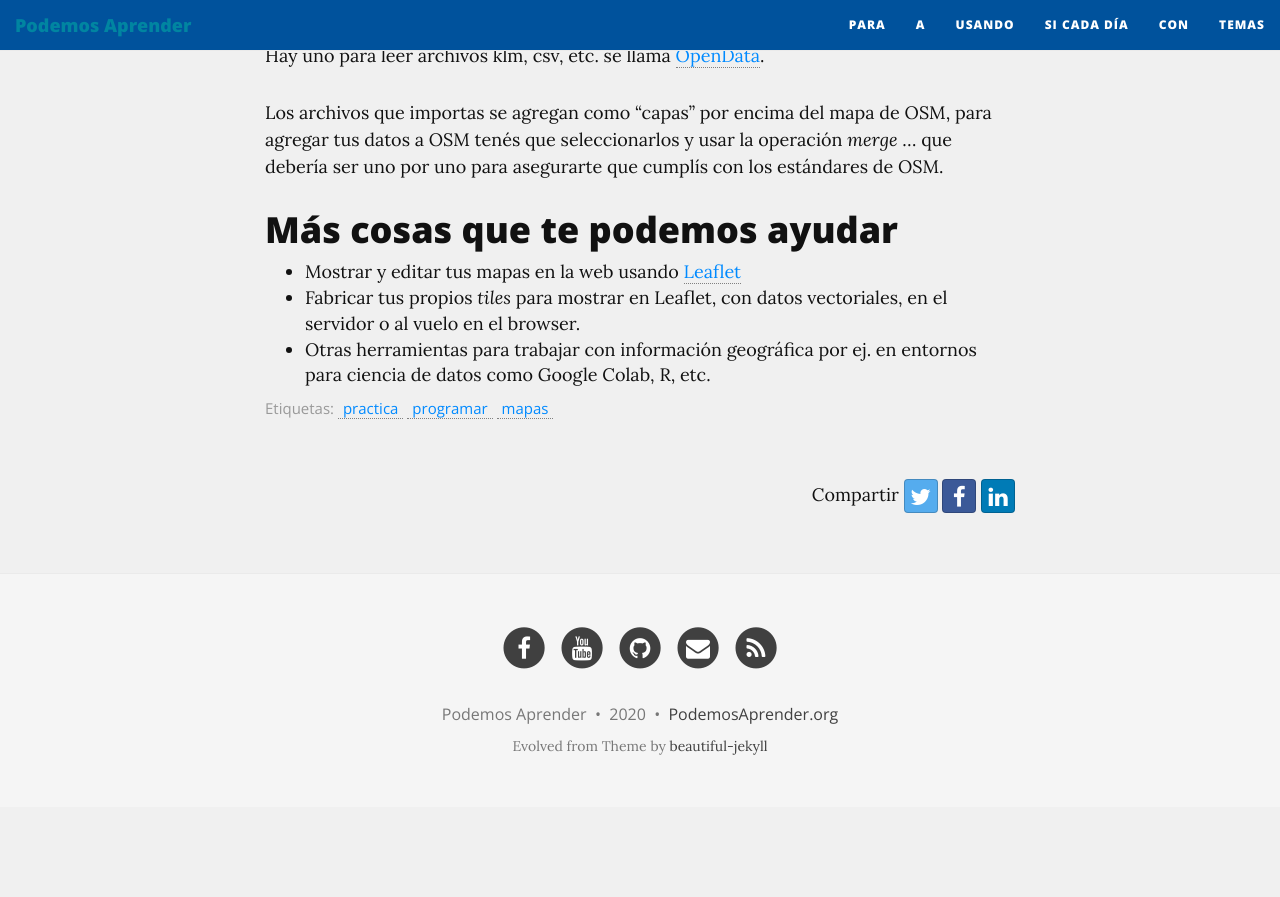
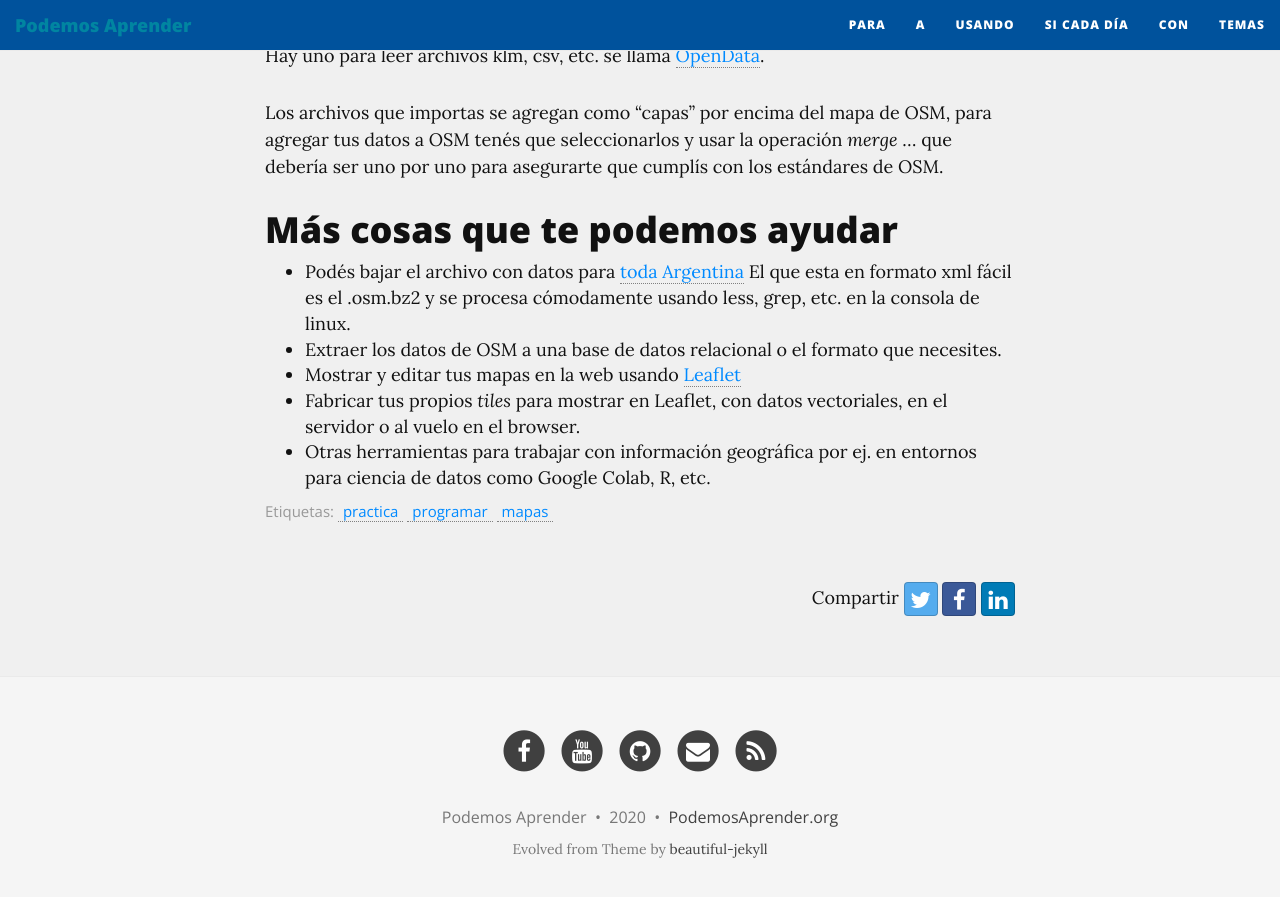
Before and after one commit to podemosaprender/podemosaprender.github.io, a Jekyll site: the page built from _contenidos/50programar/uso-mapas/usando-mapas-vectoriales-como-openstreetmap.md, in a window 1280 px wide and 900 px high, scrolled down 3731 px. Shown: the top 897 px of the window. Built offline with Jekyll 4.4.1, drawn with Linux system fonts in a browser that asks for light colours; nearby versions of some CDN libraries; before the commit the page ends 4538 px from its top, so only the background shows below that.

Commit message:
OK: link para bajar xml osm entero

```diff
--- a/_contenidos/50programar/uso-mapas/usando-mapas-vectoriales-como-openstreetmap.md
+++ b/_contenidos/50programar/uso-mapas/usando-mapas-vectoriales-como-openstreetmap.md
@@ -107,6 +107,8 @@ Los archivos que importas se agregan como "capas" por encima del mapa de OSM, pa
 
 # Más cosas que te podemos ayudar
 
+* Podés bajar el archivo con datos para [toda Argentina](https://download.geofabrik.de/south-america/argentina.html) El que esta en formato xml fácil es el .osm.bz2 y se procesa cómodamente usando less, grep, etc. en la consola de linux.
+* Extraer los datos de OSM a una base de datos relacional o el formato que necesites.
 * Mostrar y editar tus mapas en la web usando [Leaflet](https://leafletjs.com/)
 * Fabricar tus propios _tiles_ para mostrar en Leaflet, con datos vectoriales, en el servidor o al vuelo en el browser.
 * Otras herramientas para trabajar con información geográfica por ej. en entornos para ciencia de datos como Google Colab, R, etc.
```
